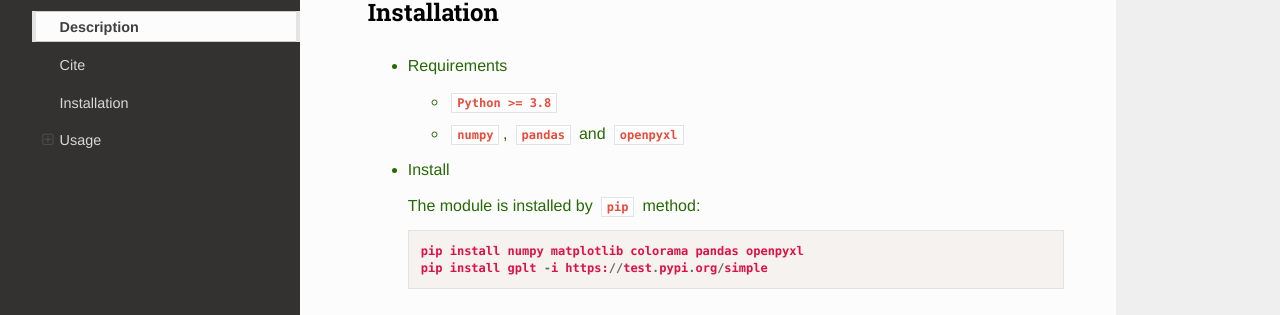
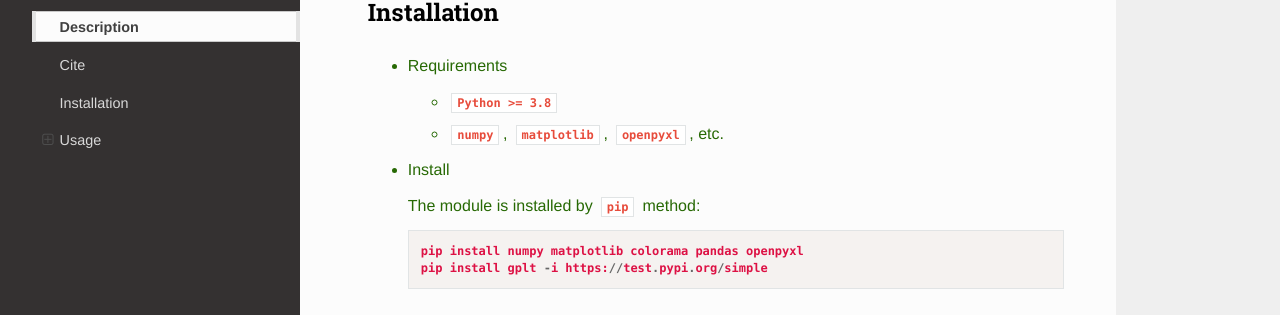
Before and after one commit to liuyujie714/gplt, a Sphinx documentation site: the page built from docs/source/gplt.md, in a window 1280 px wide and 900 px high, scrolled down 448 px. Shown: the part 135-450 px from the top of the window. Built offline with Sphinx 7.4.7 and the Read the Docs theme 3.1.0, drawn with Linux system fonts in a browser that asks for light colours.

Commit message:
update doc

```diff
--- a/docs/source/gplt.md
+++ b/docs/source/gplt.md
@@ -17,7 +17,7 @@ If `gplt` is utilized in your work, please **MUST** cite as follows in main text
 * Requirements
 
   * `Python >= 3.8`
-  * `numpy`, `pandas` and `openpyxl`
+  * `numpy`, `matplotlib`, `openpyxl`, etc.
 
 * Install
 
```
